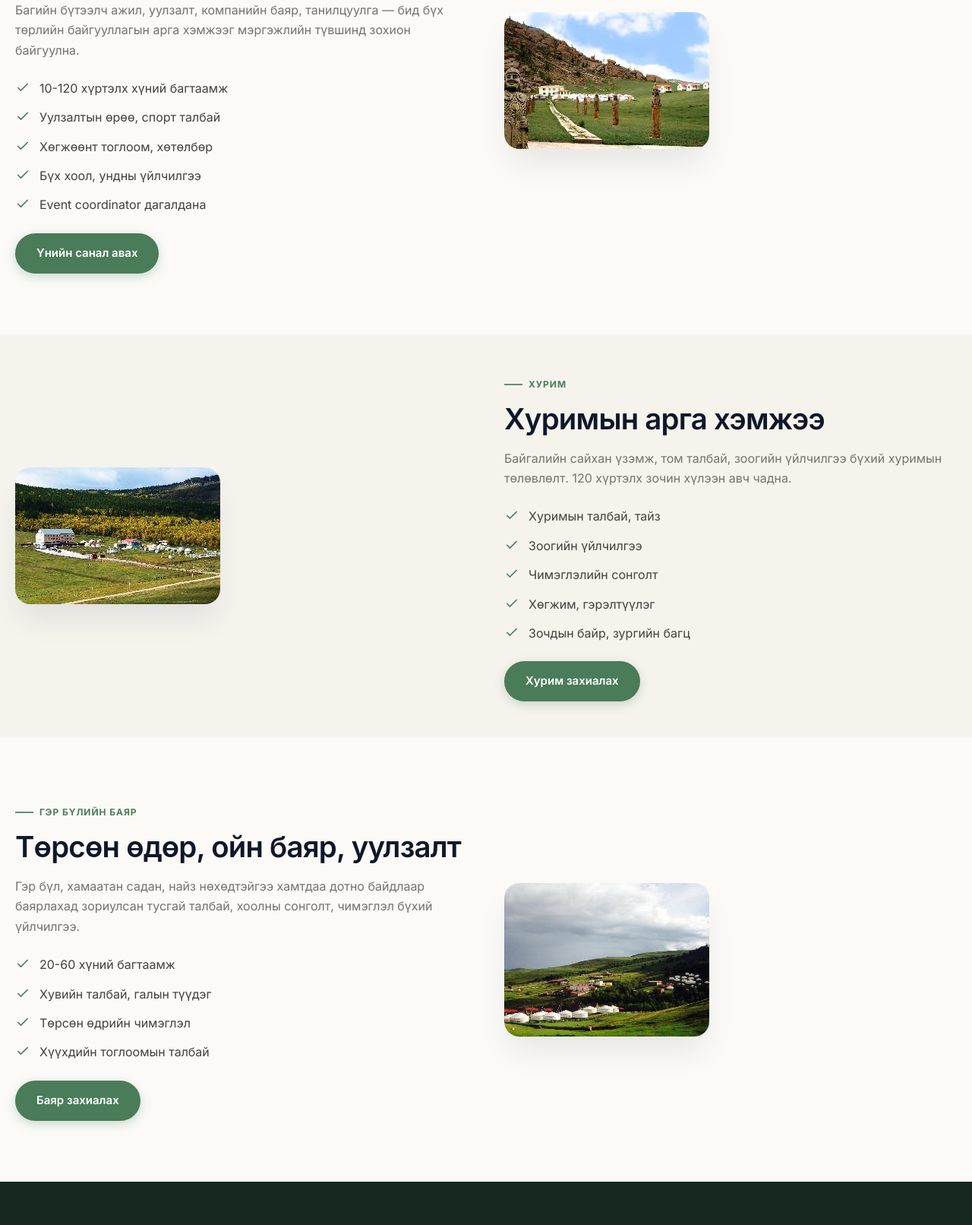
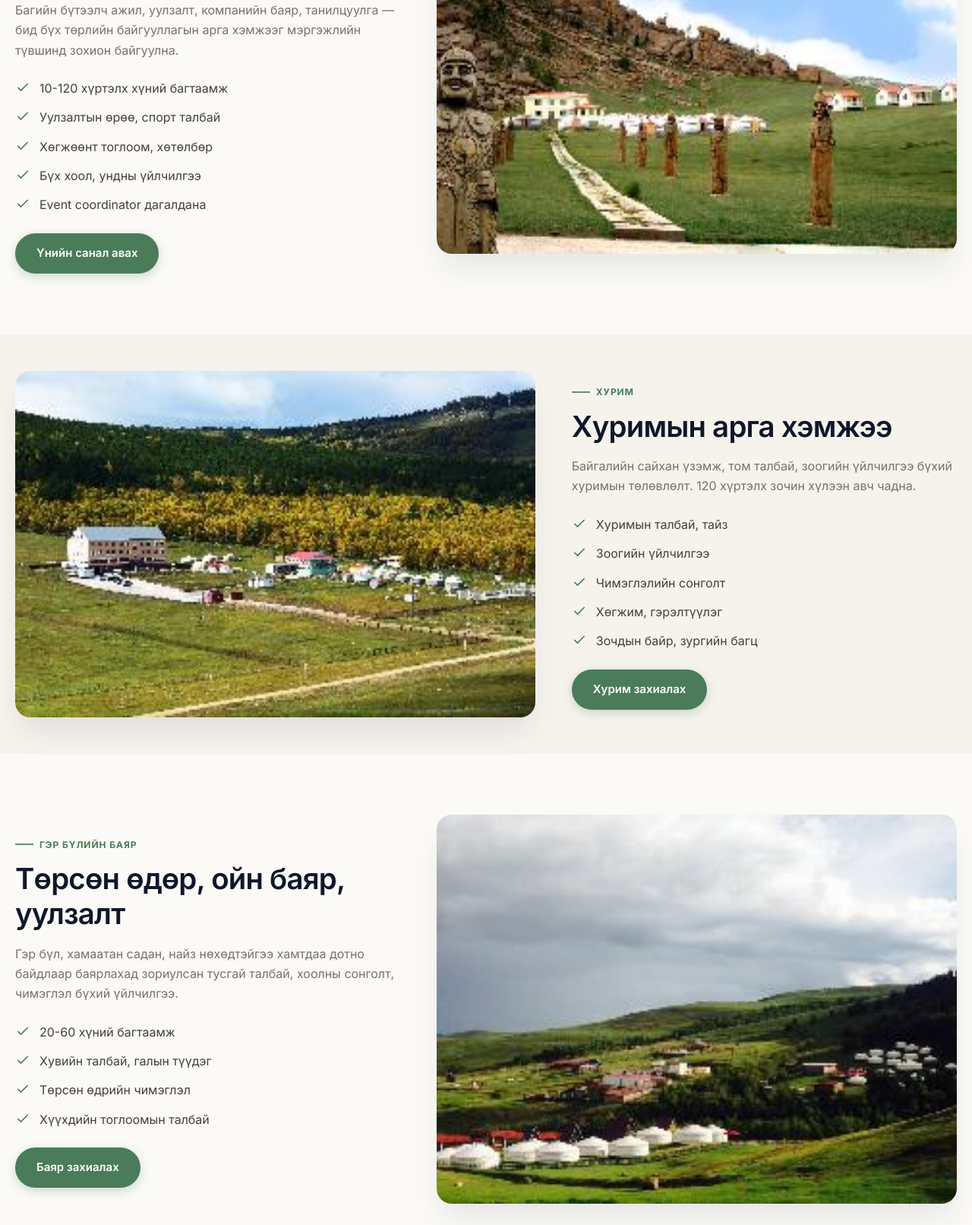
Before and after one commit to gunjargal123/monde-tour-resort, a website: page events.html in a window 1280 px wide. Shown: the part 678-2290 px from the top of the page at 76% size. Drawn offline with Linux system fonts and the light colour scheme.

Commit message:
Make section images wider with grid-feature layout

```diff
--- a/css/style.css
+++ b/css/style.css
@@ -176,10 +176,16 @@ p {
 .grid-2 { grid-template-columns: repeat(2, 1fr); }
 .grid-3 { grid-template-columns: repeat(3, 1fr); }
 .grid-4 { grid-template-columns: repeat(4, 1fr); }
+.grid-feature { grid-template-columns: 1fr 1.35fr; }
+.grid-feature-reverse { grid-template-columns: 1.35fr 1fr; }
 
 @media (max-width: 1024px) {
   .grid-4 { grid-template-columns: repeat(2, 1fr); }
   .grid-3 { grid-template-columns: repeat(2, 1fr); }
+}
+
+@media (max-width: 1024px) {
+  .grid-feature, .grid-feature-reverse { grid-template-columns: 1fr; }
 }
 
 @media (max-width: 640px) {
--- a/events.html
+++ b/events.html
@@ -29,7 +29,7 @@
 
     <section class="section" id="corporate">
       <div class="container">
-        <div class="grid grid-2" style="align-items:center;gap:3rem">
+        <div class="grid grid-2 grid-feature" style="align-items:center;gap:3rem">
           <div>
             <span class="section-label">Байгууллагын event</span>
             <h2 class="section-title">Team building & Corporate events</h2>
@@ -44,7 +44,7 @@
             <a href="booking.html?service=corporate" class="btn btn-primary mt-6">Үнийн санал авах</a>
           </div>
           <div>
-            <img src="images/camp-entrance.jpg" alt="Байгууллагын event" style="border-radius:var(--radius-xl);box-shadow:var(--shadow-xl)">
+            <img src="images/camp-entrance.jpg" alt="Байгууллагын event" style="border-radius:var(--radius-xl);box-shadow:var(--shadow-xl);width:100%;height:auto">
           </div>
         </div>
       </div>
@@ -52,9 +52,9 @@
 
     <section class="section section-sm" style="background:var(--beige-100)" id="wedding">
       <div class="container">
-        <div class="grid grid-2" style="align-items:center;gap:3rem">
+        <div class="grid grid-2 grid-feature-reverse" style="align-items:center;gap:3rem">
           <div>
-            <img src="images/camp-overview.jpg" alt="Хуримын event" style="border-radius:var(--radius-xl);box-shadow:var(--shadow-xl)">
+            <img src="images/camp-overview.jpg" alt="Хуримын event" style="border-radius:var(--radius-xl);box-shadow:var(--shadow-xl);width:100%;height:auto">
           </div>
           <div>
             <span class="section-label">Хурим</span>
@@ -75,7 +75,7 @@
 
     <section class="section" id="family">
       <div class="container">
-        <div class="grid grid-2" style="align-items:center;gap:3rem">
+        <div class="grid grid-2 grid-feature" style="align-items:center;gap:3rem">
           <div>
             <span class="section-label">Гэр бүлийн баяр</span>
             <h2 class="section-title">Төрсөн өдөр, ойн баяр, уулзалт</h2>
@@ -89,7 +89,7 @@
             <a href="booking.html?service=family" class="btn btn-primary mt-6">Баяр захиалах</a>
           </div>
           <div>
-            <img src="images/camp-gers.jpg" alt="Гэр бүлийн баяр" style="border-radius:var(--radius-xl);box-shadow:var(--shadow-xl)">
+            <img src="images/camp-gers.jpg" alt="Гэр бүлийн баяр" style="border-radius:var(--radius-xl);box-shadow:var(--shadow-xl);width:100%;height:auto">
           </div>
         </div>
       </div>
```
Also changed, not shown: about.html (+4 -4 lines).
